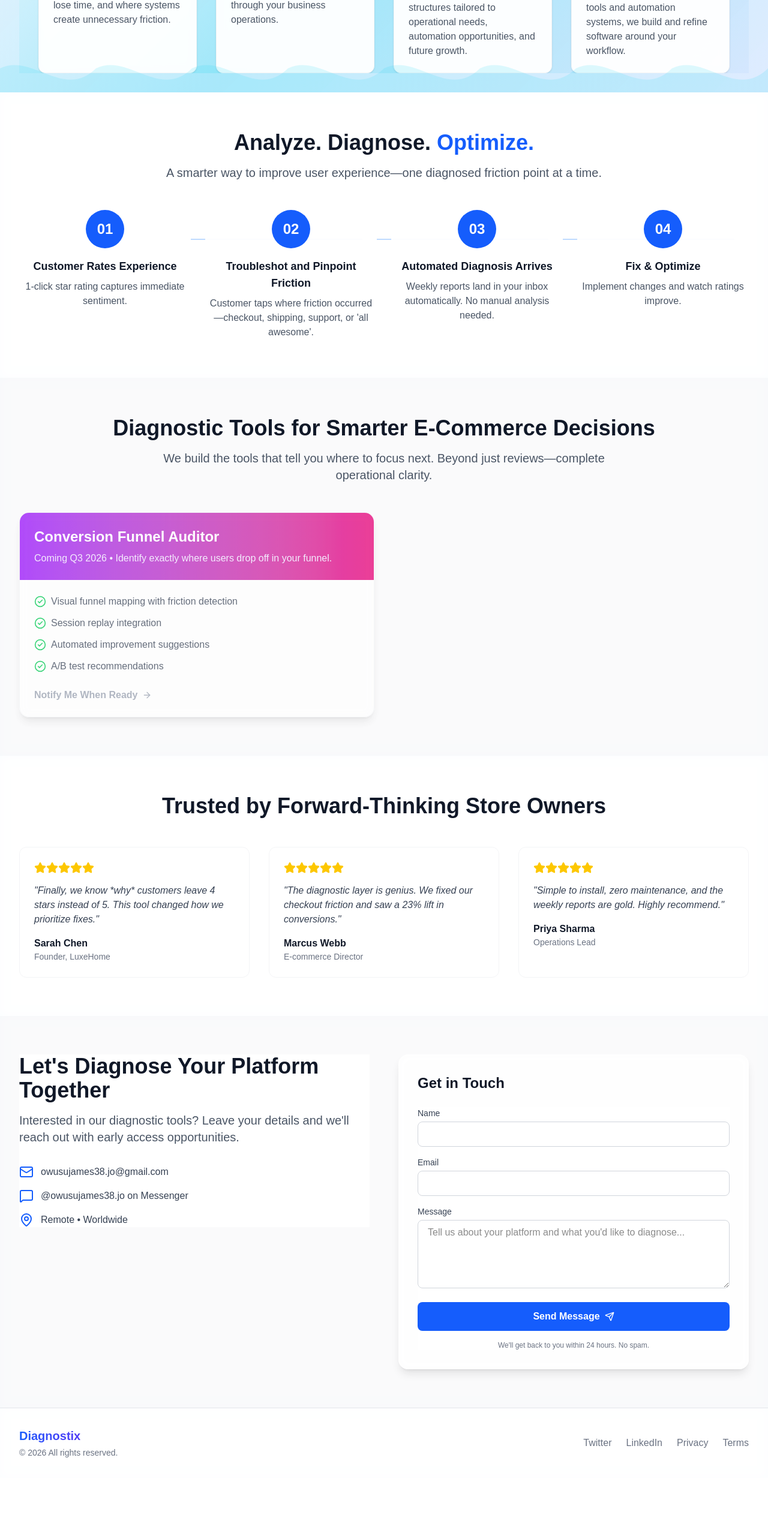
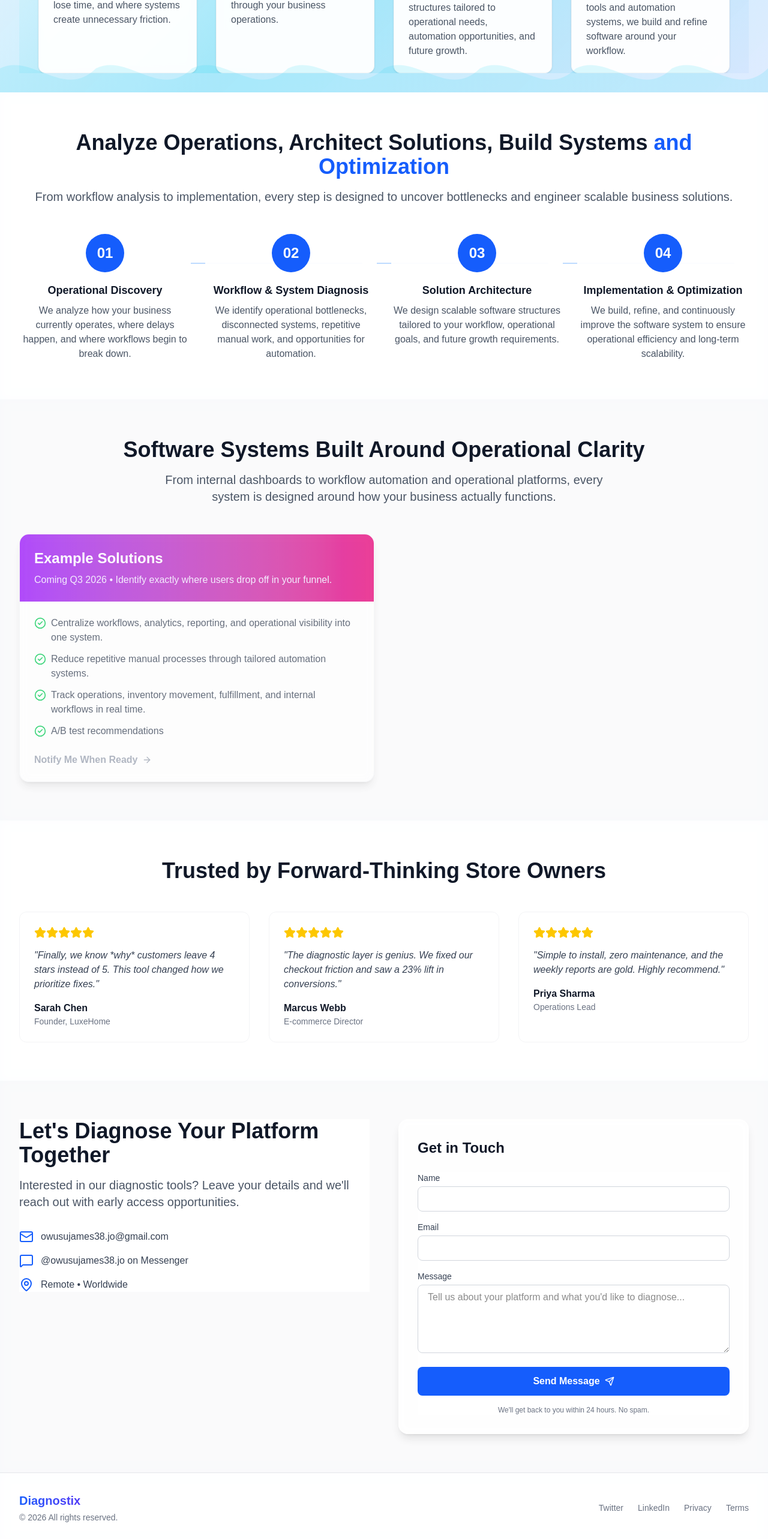
Before and after one commit to owusujames38jo-star/Jays-Web-Diagnostix, a Next.js app: page / in a window 1280 px wide. Shown: the part 1360-3926 px from the top of the page at 60% size. Before the commit the page ends 3824 px from the top, so only its background shows below. Built offline with nearby package versions, Linux system fonts and the light colour scheme.

Commit message:
added styling to hero

```diff
--- a/src/features/footer/components/footer.js
+++ b/src/features/footer/components/footer.js
@@ -9,20 +9,20 @@ export default function Footer() {
   return (
     <>
 {/* Footer */}
-      <footer className="bg-white border-t border-gray-200 py-8 px-4 sm:px-6 lg:px-8">
+      <footer className="bg-white border-t border-gray-200 py-6 sm:py-8 px-3 sm:px-4 md:px-6 lg:px-8">
         <div className="max-w-7xl mx-auto">
-          <div className="flex flex-col md:flex-row justify-between items-center">
-            <div className="mb-4 md:mb-0">
-              <span className="text-xl font-bold bg-gradient-to-r from-blue-600 to-indigo-600 bg-clip-text text-transparent">
+          <div className="flex flex-col lg:flex-row justify-between items-center gap-4 lg:gap-0">
+            <div className="mb-4 lg:mb-0 text-center lg:text-left">
+              <span className="text-lg sm:text-xl font-bold bg-gradient-to-r from-blue-600 to-indigo-600 bg-clip-text text-transparent">
                 Diagnostix
               </span>
-              <p className="text-gray-500 text-sm mt-1">© 2026 All rights reserved.</p>
+              <p className="text-gray-500 text-xs sm:text-sm mt-1">© 2026 All rights reserved.</p>
             </div>
-            <div className="flex space-x-6">
-              <a href="#" className="text-gray-500 hover:text-gray-900">Twitter</a>
-              <a href="#" className="text-gray-500 hover:text-gray-900">LinkedIn</a>
-              <a href="#" className="text-gray-500 hover:text-gray-900">Privacy</a>
-              <a href="#" className="text-gray-500 hover:text-gray-900">Terms</a>
+            <div className="flex flex-wrap justify-center lg:justify-end gap-3 sm:gap-4 md:gap-6">
+              <a href="#" className="text-gray-500 hover:text-gray-900 text-xs sm:text-sm transition-colors">Twitter</a>
+              <a href="#" className="text-gray-500 hover:text-gray-900 text-xs sm:text-sm transition-colors">LinkedIn</a>
+              <a href="#" className="text-gray-500 hover:text-gray-900 text-xs sm:text-sm transition-colors">Privacy</a>
+              <a href="#" className="text-gray-500 hover:text-gray-900 text-xs sm:text-sm transition-colors">Terms</a>
             </div>
           </div>
         </div>
--- a/src/features/hero/components/HeroSection.js
+++ b/src/features/hero/components/HeroSection.js
@@ -206,18 +206,18 @@ export default function HeroSection() {
         <div className="max-w-7xl mx-auto">
           <div className="text-center mb-12">
             <h2 className="text-3xl sm:text-4xl font-bold text-gray-900 mb-4">
-              Analyze. Diagnose. <span className="text-blue-600">Optimize.</span>
+              Analyze Operations, Architect Solutions, Build Systems <span className="text-blue-600">and Optimization</span>
             </h2>
             <p className="text-xl text-gray-600">
-              A smarter way to improve user experience—one diagnosed friction point at a time.
+              From workflow analysis to implementation, every step is designed to uncover bottlenecks and engineer scalable business solutions.
             </p>
           </div>
           <div className="grid sm:grid-cols-2 lg:grid-cols-4 gap-4 sm:gap-6">
             {[
-              { step: "01", title: "Customer Rates Experience", desc: "1-click star rating captures immediate sentiment." },
-              { step: "02", title: "Troubleshot and Pinpoint Friction", desc: "Customer taps where friction occurred—checkout, shipping, support, or 'all awesome'." },
-              { step: "03", title: "Automated Diagnosis Arrives", desc: "Weekly reports land in your inbox automatically. No manual analysis needed." },
-              { step: "04", title: "Fix & Optimize", desc: "Implement changes and watch ratings improve." }
+              { step: "01", title: "Operational Discovery", desc: "We analyze how your business currently operates, where delays happen, and where workflows begin to break down." },
+              { step: "02", title: "Workflow & System Diagnosis", desc: "We identify operational bottlenecks, disconnected systems, repetitive manual work, and opportunities for automation." },
+              { step: "03", title: "Solution Architecture", desc: "We design scalable software structures tailored to your workflow, operational goals, and future growth requirements." },
+              { step: "04", title: "Implementation & Optimization", desc: "We build, refine, and continuously improve the software system to ensure operational efficiency and long-term scalability." }
             ].map((item, idx) => (
               <div key={idx} className="relative">
                 {idx < 3 && (
@@ -241,10 +241,10 @@ export default function HeroSection() {
         <div className="max-w-7xl mx-auto">
           <div className="text-center mb-12">
             <h2 className="text-3xl sm:text-4xl font-bold text-gray-900 mb-4">
-              Diagnostic Tools for Smarter E‑Commerce Decisions
+              Software Systems Built Around Operational Clarity
             </h2>
             <p className="text-xl text-gray-600 max-w-3xl mx-auto">
-              We build the tools that tell you where to focus next. Beyond just reviews—complete operational clarity.
+              From internal dashboards to workflow automation and operational platforms, every system is designed around how your business actually functions.
             </p>
           </div>
           <div className="grid lg:grid-cols-2 gap-6 lg:gap-8">
@@ -279,15 +279,15 @@ export default function HeroSection() {
             {/* Future Tool Placeholder */}
             <div className="bg-white rounded-2xl shadow-lg border border-gray-100 overflow-hidden opacity-75 hover:opacity-100 transition">
               <div className="bg-gradient-to-r from-purple-600 to-pink-600 p-6 text-white">
-                <h3 className="text-2xl font-bold mb-2">Conversion Funnel Auditor</h3>
+                <h3 className="text-2xl font-bold mb-2">Example Solutions</h3>
                 <p className="text-purple-100">Coming Q3 2026 • Identify exactly where users drop off in your funnel.</p>
               </div>
               <div className="p-6">
                 <ul className="space-y-3">
                   {[
-                    "Visual funnel mapping with friction detection",
-                    "Session replay integration",
-                    "Automated improvement suggestions",
+                    "Centralize workflows, analytics, reporting, and operational visibility into one system.",
+                    "Reduce repetitive manual processes through tailored automation systems.",
+                    "Track operations, inventory movement, fulfillment, and internal workflows in real time.",
                     "A/B test recommendations"
                   ].map((item, i) => (
                     <li key={i} className="flex items-start">
```
